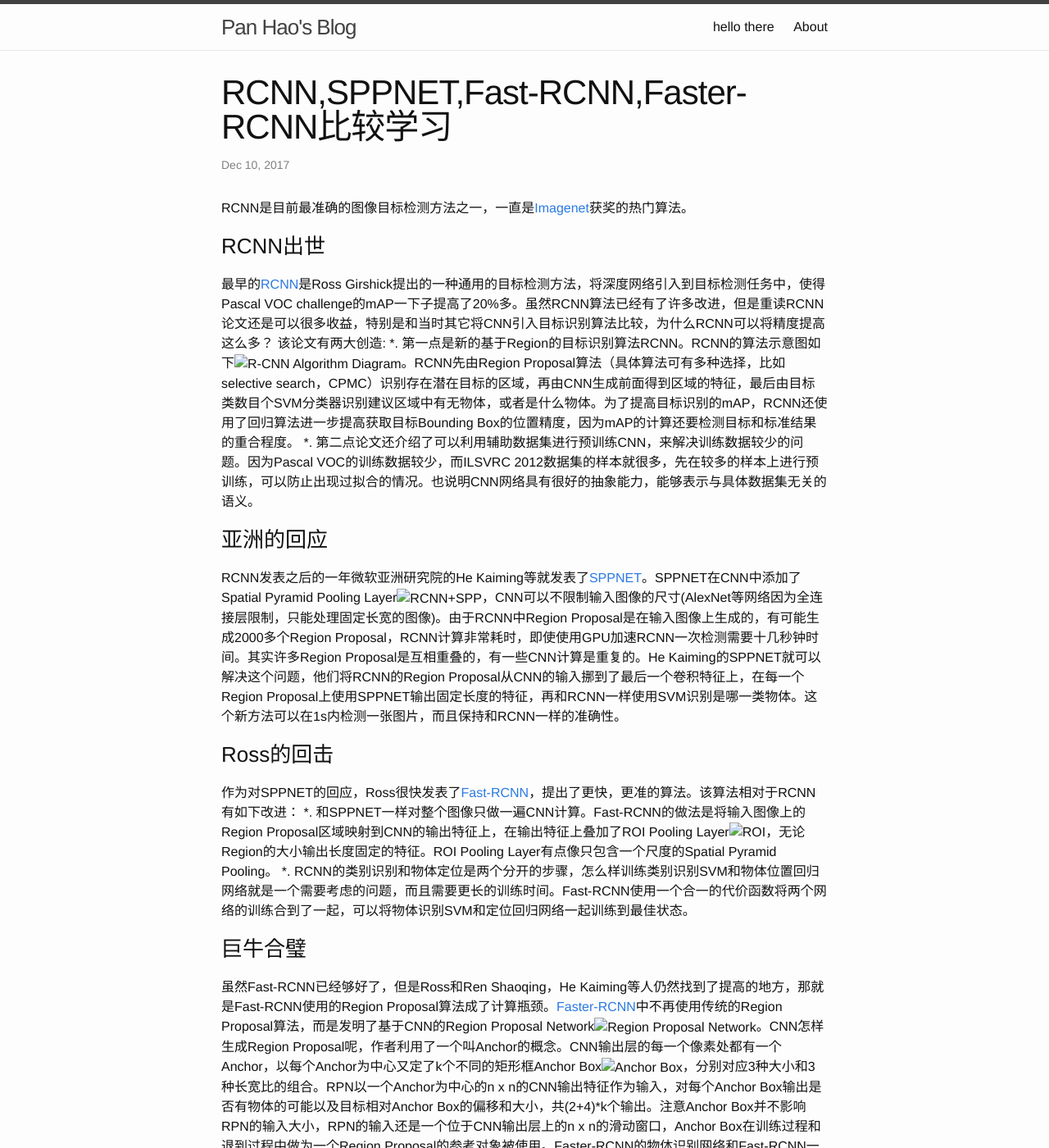
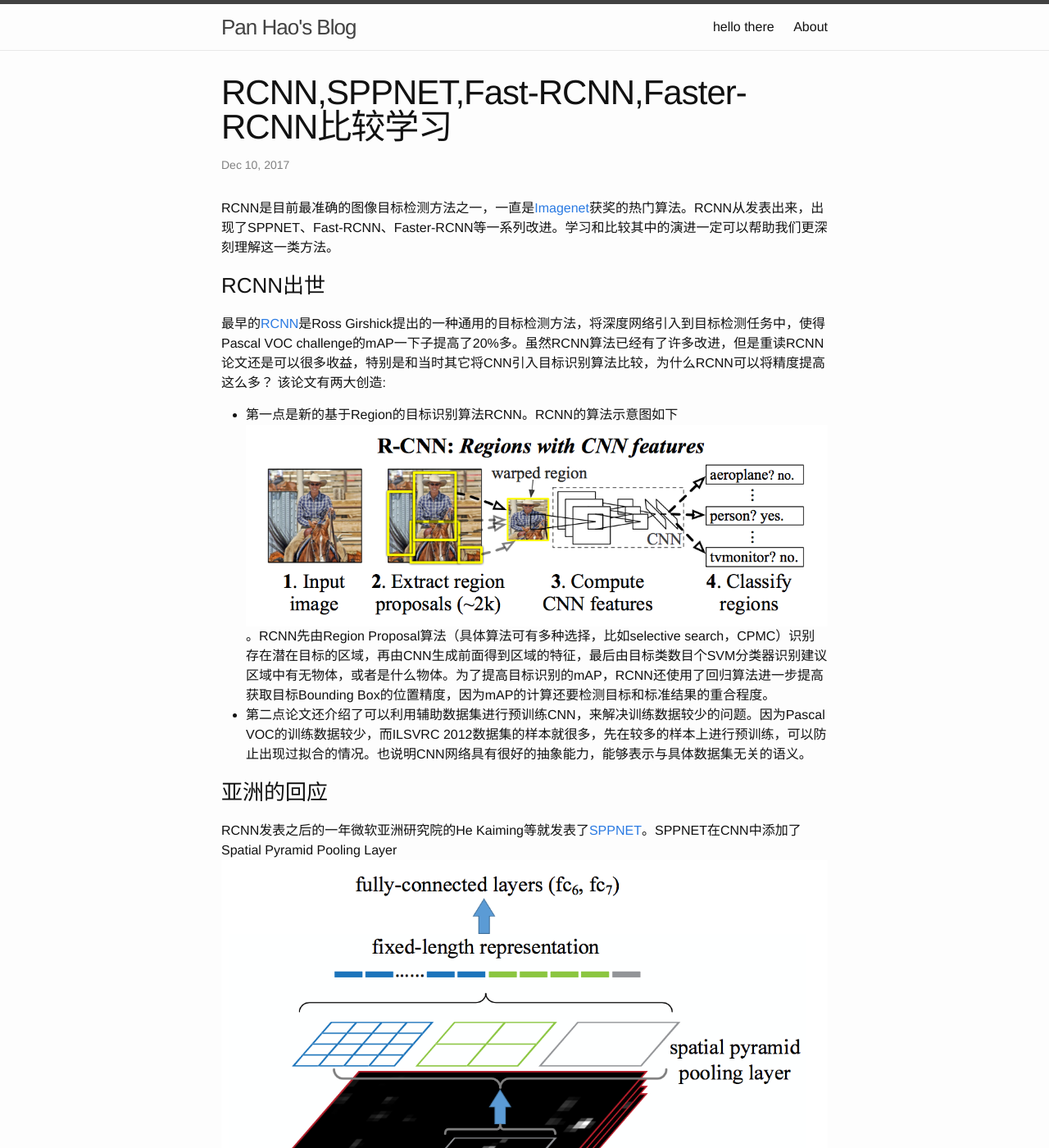
Before and after one commit to paul356/blog.backup, a Jekyll site: the page built from _posts/2017-12-10-RCNN_series.md, in a window 1280 px wide and 1400 px high. Shown: the whole window at 82% size. Built offline with Jekyll 4.4.1, drawn with Linux system fonts in a browser that asks for light colours; some of the changed text lies outside the part shown.

Commit message:
update image url

```diff
--- a/_posts/2017-12-10-RCNN_series.md
+++ b/_posts/2017-12-10-RCNN_series.md
@@ -3,31 +3,31 @@ layout: post
 title: "RCNN,SPPNET,Fast-RCNN,Faster-RCNN比较学习"
 tags:
 ---
-RCNN是目前最准确的图像目标检测方法之一，一直是[Imagenet][1]获奖的热门算法。
+RCNN是目前最准确的图像目标检测方法之一，一直是[Imagenet][1]获奖的热门算法。RCNN从发表出来，出现了SPPNET、Fast-RCNN、Faster-RCNN等一系列改进。学习和比较其中的演进一定可以帮助我们更深刻理解这一类方法。
 
 ### RCNN出世
 
 最早的[RCNN][2]是Ross Girshick提出的一种通用的目标检测方法，将深度网络引入到目标检测任务中，使得Pascal VOC challenge的mAP一下子提高了20%多。虽然RCNN算法已经有了许多改进，但是重读RCNN论文还是可以很多收益，特别是和当时其它将CNN引入目标识别算法比较，为什么RCNN可以将精度提高这么多？ 该论文有两大创造:
-*. 第一点是新的基于Region的目标识别算法RCNN。RCNN的算法示意图如下![R-CNN Algorithm Diagram](images/rcnn.png)。RCNN先由Region Proposal算法（具体算法可有多种选择，比如selective search，CPMC）识别存在潜在目标的区域，再由CNN生成前面得到区域的特征，最后由目标类数目个SVM分类器识别建议区域中有无物体，或者是什么物体。为了提高目标识别的mAP，RCNN还使用了回归算法进一步提高获取目标Bounding Box的位置精度，因为mAP的计算还要检测目标和标准结果的重合程度。
-*. 第二点论文还介绍了可以利用辅助数据集进行预训练CNN，来解决训练数据较少的问题。因为Pascal VOC的训练数据较少，而ILSVRC 2012数据集的样本就很多，先在较多的样本上进行预训练，可以防止出现过拟合的情况。也说明CNN网络具有很好的抽象能力，能够表示与具体数据集无关的语义。
+* 第一点是新的基于Region的目标识别算法RCNN。RCNN的算法示意图如下![R-CNN Algorithm Diagram](/images/rcnn.png)。RCNN先由Region Proposal算法（具体算法可有多种选择，比如selective search，CPMC）识别存在潜在目标的区域，再由CNN生成前面得到区域的特征，最后由目标类数目个SVM分类器识别建议区域中有无物体，或者是什么物体。为了提高目标识别的mAP，RCNN还使用了回归算法进一步提高获取目标Bounding Box的位置精度，因为mAP的计算还要检测目标和标准结果的重合程度。
+* 第二点论文还介绍了可以利用辅助数据集进行预训练CNN，来解决训练数据较少的问题。因为Pascal VOC的训练数据较少，而ILSVRC 2012数据集的样本就很多，先在较多的样本上进行预训练，可以防止出现过拟合的情况。也说明CNN网络具有很好的抽象能力，能够表示与具体数据集无关的语义。
 
 ### 亚洲的回应
 
-RCNN发表之后的一年微软亚洲研究院的He Kaiming等就发表了[SPPNET][3]。SPPNET在CNN中添加了Spatial Pyramid Pooling Layer![RCNN+SPP](images/rcnn-spp.png)，CNN可以不限制输入图像的尺寸(AlexNet等网络因为全连接层限制，只能处理固定长宽的图像)。由于RCNN中Region Proposal是在输入图像上生成的，有可能生成2000多个Region Proposal，RCNN计算非常耗时，即使使用GPU加速RCNN一次检测需要十几秒钟时间。其实许多Region Proposal是互相重叠的，有一些CNN计算是重复的。He Kaiming的SPPNET就可以解决这个问题，他们将RCNN的Region Proposal从CNN的输入挪到了最后一个卷积特征上，在每一个Region Proposal上使用SPPNET输出固定长度的特征，再和RCNN一样使用SVM识别是哪一类物体。这个新方法可以在1s内检测一张图片，而且保持和RCNN一样的准确性。
+RCNN发表之后的一年微软亚洲研究院的He Kaiming等就发表了[SPPNET][3]。SPPNET在CNN中添加了Spatial Pyramid Pooling Layer![RCNN+SPP](/images/rcnn-spp.png)，CNN可以不限制输入图像的尺寸(AlexNet等网络因为全连接层限制，只能处理固定长宽的图像)。由于RCNN中Region Proposal是在输入图像上生成的，有可能生成2000多个Region Proposal，RCNN计算非常耗时，即使使用GPU加速RCNN一次检测需要十几秒钟时间。其实许多Region Proposal是互相重叠的，有一些CNN计算是重复的。He Kaiming的SPPNET就可以解决这个问题，他们将RCNN的Region Proposal从CNN的输入挪到了最后一个卷积特征上，在每一个Region Proposal上使用SPPNET输出固定长度的特征，再和RCNN一样使用SVM识别是哪一类物体。这个新方法可以在1s内检测一张图片，而且保持和RCNN一样的准确性。
 
 ### Ross的回击
 
 作为对SPPNET的回应，Ross很快发表了[Fast-RCNN][4]，提出了更快，更准的算法。该算法相对于RCNN有如下改进：
-*. 和SPPNET一样对整个图像只做一遍CNN计算。Fast-RCNN的做法是将输入图像上的Region Proposal区域映射到CNN的输出特征上，在输出特征上叠加了ROI Pooling Layer![ROI](images/roi_pooling.png)，无论Region的大小输出长度固定的特征。ROI Pooling Layer有点像只包含一个尺度的Spatial Pyramid Pooling。
+*. 和SPPNET一样对整个图像只做一遍CNN计算。Fast-RCNN的做法是将输入图像上的Region Proposal区域映射到CNN的输出特征上，在输出特征上叠加了ROI Pooling Layer![ROI](/images/roi_pooling.png)，无论Region的大小输出长度固定的特征。ROI Pooling Layer有点像只包含一个尺度的Spatial Pyramid Pooling。
 *. RCNN的类别识别和物体定位是两个分开的步骤，怎么样训练类别识别SVM和物体位置回归网络就是一个需要考虑的问题，而且需要更长的训练时间。Fast-RCNN使用一个合一的代价函数将两个网络的训练合到了一起，可以将物体识别SVM和定位回归网络一起训练到最佳状态。
 
 ### 巨牛合璧
 
-虽然Fast-RCNN已经够好了，但是Ross和Ren Shaoqing，He Kaiming等人仍然找到了提高的地方，那就是Fast-RCNN使用的Region Proposal算法成了计算瓶颈。[Faster-RCNN][5]中不再使用传统的Region Proposal算法，而是发明了基于CNN的Region Proposal Network![Region Proposal Network](images/rpn.png)。CNN怎样生成Region Proposal呢，作者利用了一个叫Anchor的概念。CNN输出层的每一个像素处都有一个Anchor，以每个Anchor为中心又定了k个不同的矩形框Anchor Box![Anchor Box](images/anchor_box.png)，分别对应3种大小和3种长宽比的组合。RPN以一个Anchor为中心的n x n的CNN输出特征作为输入，对每个Anchor Box输出是否有物体的可能以及目标相对Anchor Box的偏移和大小，共(2+4)*k个输出。注意Anchor Box并不影响RPN的输入大小，RPN的输入还是一个位于CNN输出层上的n x n的滑动窗口，Anchor Box在训练过程和退到过程中做为一个Region Proposal的参考对象被使用。Faster-RCNN的物体识别网络和Fast-RCNN一样，最后就是要让RPN和Fast-RCNN共享CNN，作者采用交替训练的方式：先训练RPN，再用RPN的Region Proposal去训练物体识别网络，然后使用训练物体识别网络的CNN参数重新初始化RPN的CNN部分，固定CNN的参数，再训练RPN独有的网络部分。
+虽然Fast-RCNN已经够好了，但是Ross和Ren Shaoqing，He Kaiming等人仍然找到了提高的地方，那就是Fast-RCNN使用的Region Proposal算法成了计算瓶颈。[Faster-RCNN][5]中不再使用传统的Region Proposal算法，而是发明了基于CNN的Region Proposal Network![Region Proposal Network](/images/rpn.png)。CNN怎样生成Region Proposal呢，作者利用了一个叫Anchor的概念。CNN输出层的每一个像素处都有一个Anchor，以每个Anchor为中心又定了k个不同的矩形框Anchor Box![Anchor Box](/images/anchor_box.png)，分别对应3种大小和3种长宽比的组合。RPN以一个Anchor为中心的n x n的CNN输出特征作为输入，对每个Anchor Box输出是否有物体的可能以及目标相对Anchor Box的偏移和大小，共(2+4)*k个输出。注意Anchor Box并不影响RPN的输入大小，RPN的输入还是一个位于CNN输出层上的n x n的滑动窗口，Anchor Box在训练过程和退到过程中做为一个Region Proposal的参考对象被使用。Faster-RCNN的物体识别网络和Fast-RCNN一样，最后就是要让RPN和Fast-RCNN共享CNN，作者采用交替训练的方式：先训练RPN，再用RPN的Region Proposal去训练物体识别网络，然后使用训练物体识别网络的CNN参数重新初始化RPN的CNN部分，固定CNN的参数，再训练RPN独有的网络部分。
 
 ### 总结
 
-学习RCNN、SPPNET、Fast-RCNN、Faster-RCNN让人收益不少，学习Ross等人如何改进RCNN，如何利用多尺度、充分利用CNN、使用Pooling等思路。另外训练过程中如何定义正反样本，怎么训练都是很好的示范。
+从RCNN到SPPNET、Fast-RCNN、Faster-RCNN，其中使用的方法也不是完全崭新的方法，但是作者的优化算法，应该是最有价值，才是最值得我们学习的。
 
 [1]: https://www.kaggle.com/c/imagenet-object-localization-challenge
 [2]: https://arxiv.org/abs/1311.2524
```
